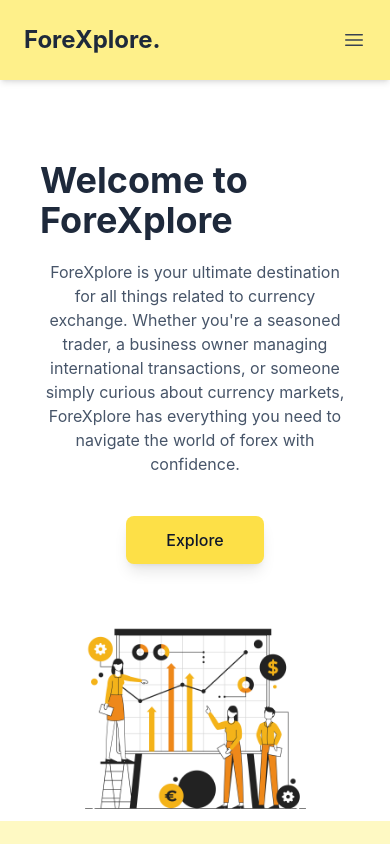
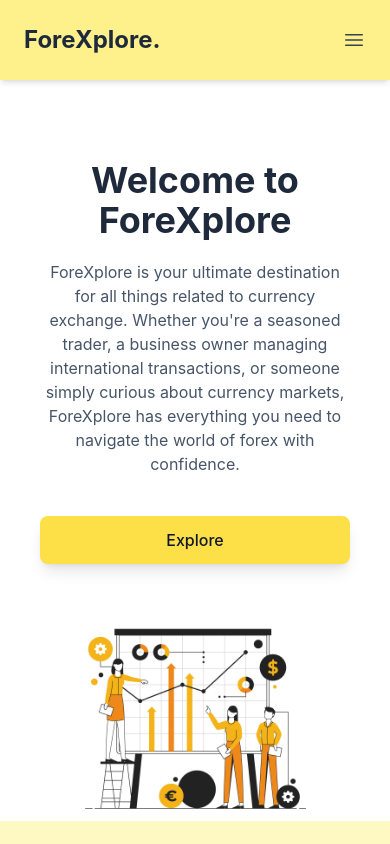
Before and after one commit to ltc01/ForeXplore, a React (Vite) app: page / in a window 390 px wide. Shown: the top 844 px of the page. Built offline with nearby package versions, Linux system fonts and the light colour scheme.

Commit message:
fixed lil' issue

```diff
--- a/src/components/Home.jsx
+++ b/src/components/Home.jsx
@@ -7,8 +7,8 @@ const Home = () => {
         <main>
             <section id="home">
                 <div className='w-full lg:px-20 gap-10 pt-40 flex flex-col items-center lg:flex-row'>
-                    <div className='flex px-10 flex-col justify-center items-center lg:items-start lg:w-[60%]'>
-                        <h1 className='text-4xl text-slate-800 font-bold mb-5' >Welcome to ForeXplore</h1>
+                    <div className='flex px-10 flex-col justify-center lg:w-[60%]'>
+                        <h1 className='text-4xl text-center lg:text-left text-slate-800 font-bold mb-5' >Welcome to ForeXplore</h1>
                         <p className='text-slate-600 text-center lg:text-left lg:mr-10 pb-10'>
                         ForeXplore is your ultimate destination for all things related to currency exchange. Whether you're a seasoned trader, a business owner managing international transactions, or someone simply curious about currency markets, ForeXplore has everything you need to navigate the world of forex with confidence.
                         </p>
```
